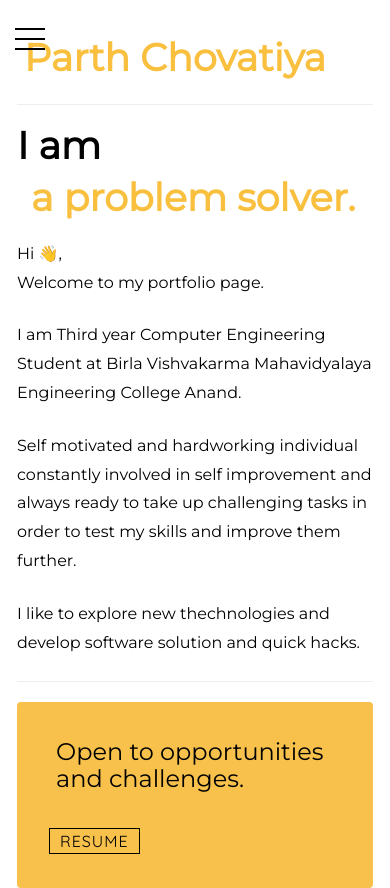
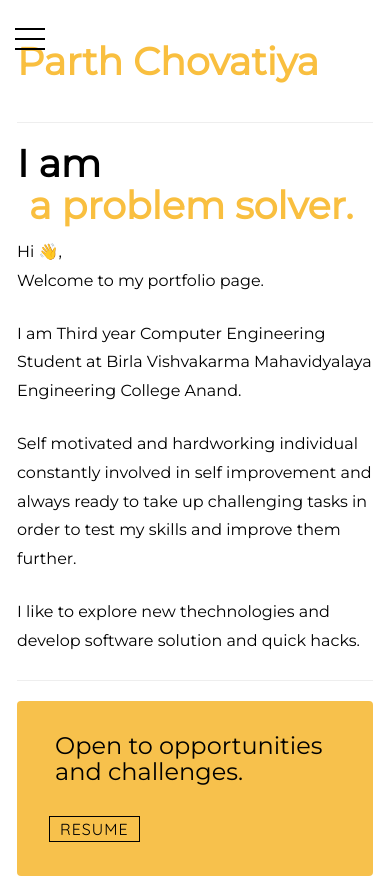
Before and after one commit to parth-chovatiya/parth-chovatiya.github.io, a plain HTML site: page index.html in a window 390 px wide. Shown: the top 888 px of the page. Drawn offline with nearby package versions, Linux system fonts and the light colour scheme; no server answers; a web font is replaced by a local one.

Commit message:
heading bug fixes

```diff
--- a/css/style.css
+++ b/css/style.css
@@ -574,6 +574,17 @@ body.offcanvas .colorlib-nav-toggle {
     /* border: 1px solid white; */
     padding-left: 0 !important;
   }
+  .about-desc .iam {
+    height: 75px;
+  }
+  .about-desc h1 {
+    margin-bottom: 20px;
+    font-weight: 600;
+    font-family: "Montserrat", Georgia, serif;
+  }
+  .about-desc .name-heading {
+    height: 70px;
+  }
 }
 
 .no-gutters {
@@ -2237,8 +2248,8 @@ span {
   font-family: "Montserrat", sans-serif;
   /* color: black; */
   display: inline-block; /* change the display type           */
-  margin: 1px 6px;
-  padding: 4px 1px;
+  margin: 0px 6px;
+  padding: 0px 0px;
 }
 
 .edu-badge {
@@ -2410,6 +2421,7 @@ footer ul {
   transition: all 0.4s ease;
 }
 
-.about-desc .iam {
-  height: 95px;
-}
+.about-desc .name {
+  margin: 6px 0px;
+  padding: 3px 0px;
+}
--- a/index.html
+++ b/index.html
@@ -125,7 +125,7 @@
                <div class="colorlib-narrow-content">
                   <div class="row animate-box" data-animate-effect="fadeInLeft">
                      <div class="about-desc">
-                        <h1> <span style="color: #f9bf3f">Parth Chovatiya<span> </h1>
+                        <h1 class="name-heading"> <span class="name" style="color: #f9bf3f">Parth Chovatiya<span> </h1>
                         <hr>
                         <h1 class="iam">I am<span style="color: #f9bf3f" class="txt-type" data-wait="500"
                               data-words='["an avid learner.", "a problem solver.", "a developer."]'></span>
```
